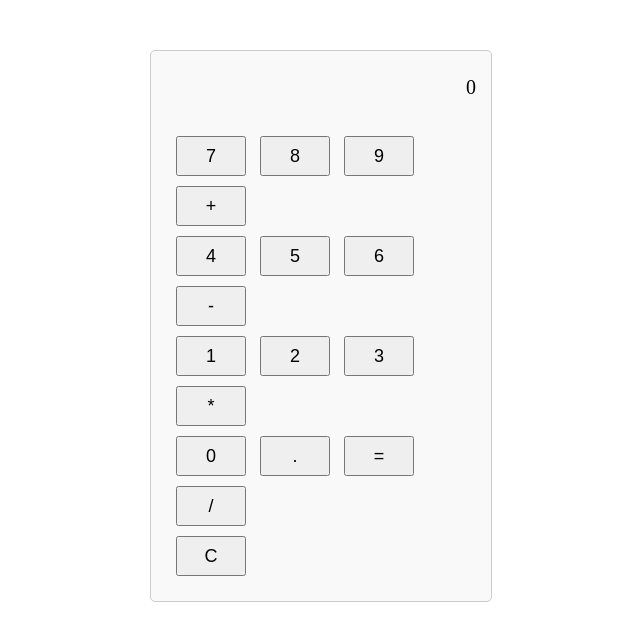
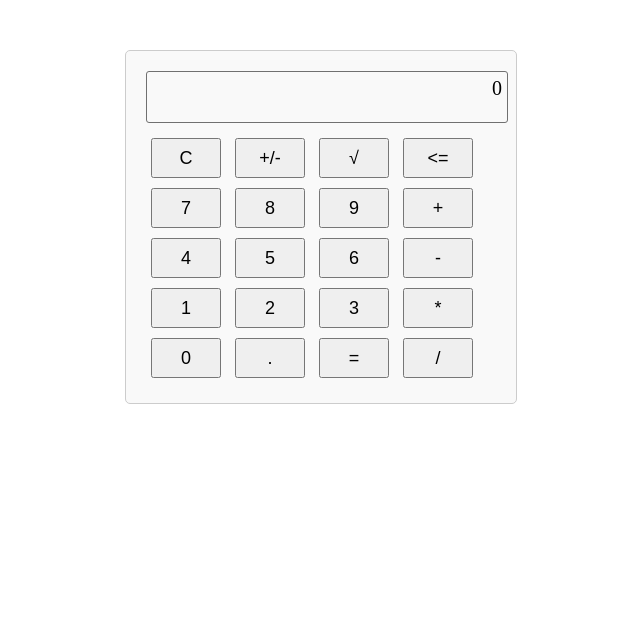
Before and after one commit to 20vitec05/LP-task, a plain HTML site: page index.html in a window 1280 px wide. Shown: the whole page, without its empty margins (319-959 px from the left). Drawn offline with Linux system fonts and the light colour scheme.

Commit message:
ready but not

```diff
--- a/index.html
+++ b/index.html
@@ -5,9 +5,8 @@
     <meta name="viewport" content="width=device-width, initial-scale=1.0">
     <title>Калькулятор</title>
     <style>
-        /* Стили для калькулятора */
         .calculator {
-            width: 300px;
+            width: 350px;
             margin: 50px auto;
             padding: 20px;
             border: 1px solid #ccc;
@@ -17,6 +16,8 @@
         #display {
             width: 100%;
             height: 40px;
+            border: 1px solid #707070;
+            border-radius: 3px;
             margin-bottom: 10px;
             font-size: 20px;
             text-align: right;
@@ -32,9 +33,13 @@
 </head>
 <body>
     <div class="calculator">
-        <!-- Дисплей калькулятора -->
         <div id="display">0</div>
-        <!-- Кнопки кальлятора -->
+
+        <button onclick="clearDisplay()">C</button>
+        <button onclick="changeSign()">+/-</button>
+        <button onclick="calculateSquareRoot()">√</button>
+        <button onclick="deleteLastCharacter()"><=</button>
+        <br>
         <button onclick="appendToDisplay('7')">7</button>
         <button onclick="appendToDisplay('8')">8</button>
         <button onclick="appendToDisplay('9')">9</button>
@@ -54,18 +59,20 @@
         <button onclick="appendToDisplay('.')">.</button>
         <button onclick="calculateResult()">=</button>
         <button onclick="appendToDisplay('/')">/</button>
-        <br>
-        <button onclick="clearDisplay()">C</button>
     </div>
 
-    <!-- JavaScript код для калькулятора -->
     <script>
         let display = document.getElementById('display');
+        let lastPressedEquals = false;
 
         function appendToDisplay(value) {
+            if(value >= '0' && value <= '9' && lastPressedEquals == true) {
+                clearDisplay();
+            }
             if (display.textContent === '0' && value !== '.') {
                 display.textContent = '';
             }
+            lastPressedEquals = false;
             display.textContent += value;
         }
 
@@ -73,7 +80,16 @@
             display.textContent = '0';
         }
 
+        function deleteLastCharacter() {
+            lastPressedEquals = false;
+            let currentValue = display.textContent;
+            display.textContent = currentValue.slice(0, -1);
+            if (display.textContent === '') {
+                display.textContent = '0';
+            }
+        }
         function calculateResult() {
+            lastPressedEquals = true;
             let result;
             try {
                 result = eval(display.textContent);
@@ -83,7 +99,28 @@
             }
         }
 
-        // Обработчик события для ввода с клавиатуры
+        function calculateSquareRoot() {
+            calculateResult();
+            let currentValue = parseFloat(display.textContent);
+            if (currentValue >= 0) {
+                display.textContent = Math.sqrt(currentValue);
+            } else {
+                display.textContent = 'Ошибка';
+            }
+        }
+
+        function changeSign() {
+            calculateResult();
+            let currentValue = display.textContent;
+            if (currentValue !== '0') {
+                if (currentValue.charAt(0) === '-') {
+                    display.textContent = currentValue.slice(1);
+                } else {
+                    display.textContent = '-' + currentValue;
+                }
+    }
+        }
+
         document.addEventListener('keydown', function(event) {
             const key = event.key;
             if (key >= '0' && key <= '9') {
@@ -96,6 +133,8 @@
                 calculateResult();
             } else if (key === 'C' || key === 'c') {
                 clearDisplay();
+            } else if (key === 'Backspace') {
+                deleteLastCharacter();
             }
         });
     </script>
```
